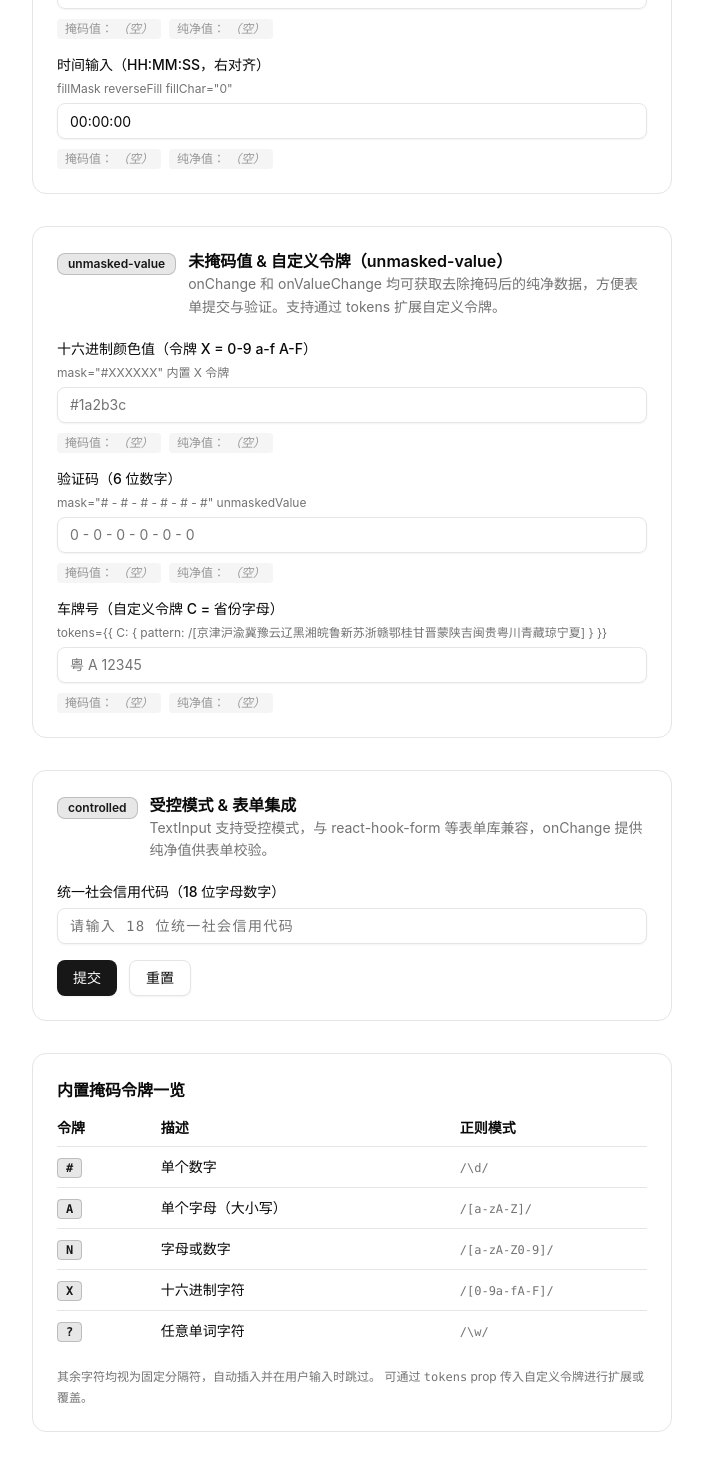
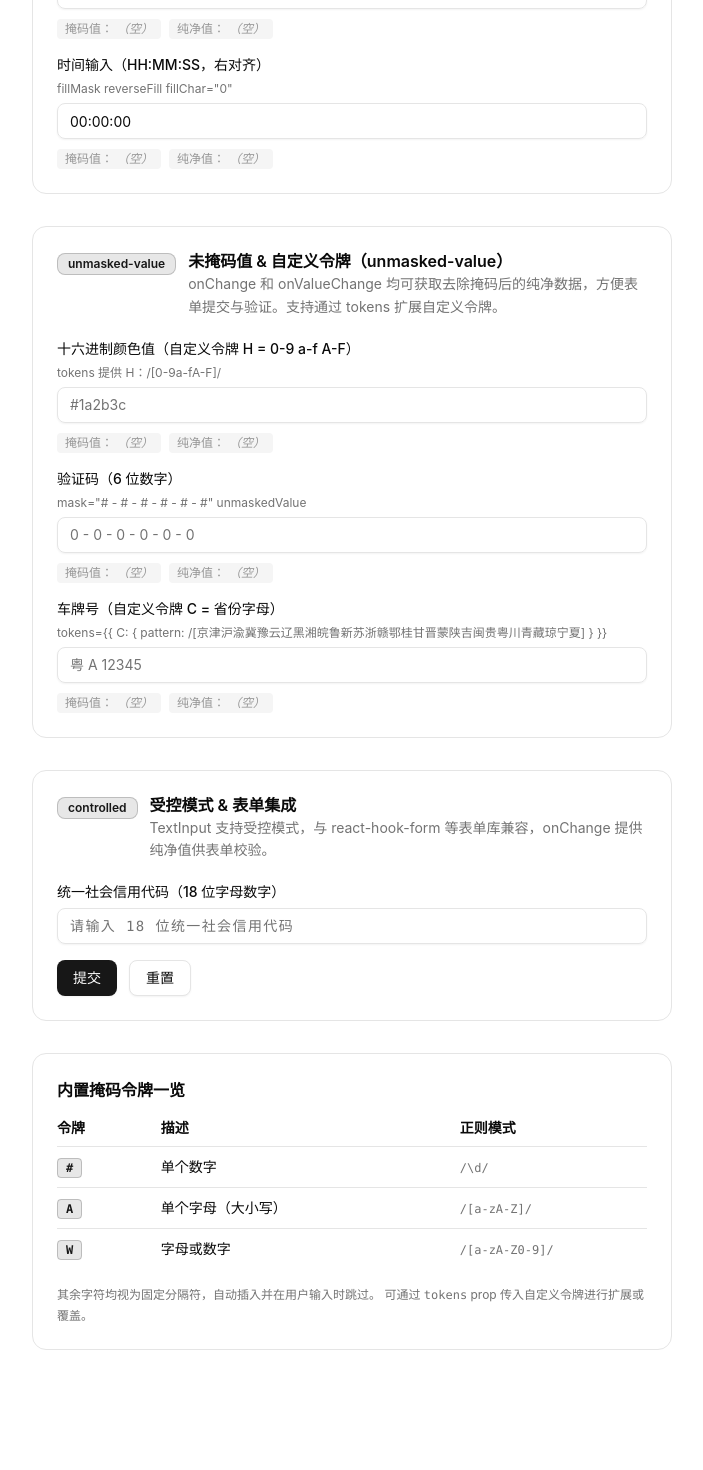
Before and after one commit to linc-soft/v0-linc-ui-react, a React (Vite) app: page / in a window 1280 px wide. Shown: the part 1419-2889 px from the top of the page, without its empty margins (288-991 px from the left). After the commit the page ends 2817 px from the top, so only its background shows below. Built offline with nearby package versions, Linux system fonts and the light colour scheme.

Commit message:
refactor(TextInput): 简化默认掩码令牌并更新相关示例
- 移除不常用的默认掩码令牌 X 和 ?，保留核心令牌 #、A，并将 N 重命名为 W

```diff
--- a/src/App.tsx
+++ b/src/App.tsx
@@ -100,7 +100,7 @@ function MaskDemo() {
         unmasked={date.raw}
       >
         <TextInput
-          mask="AAAA-?-##"
+          mask="####-##-##"
           placeholder="YYYY-MM-DD"
           onValueChange={(m, u) => setDate({ masked: m, raw: u })}
         />
@@ -261,13 +261,14 @@ function UnmaskedValueDemo() {
       description="onChange 和 onValueChange 均可获取去除掩码后的纯净数据，方便表单提交与验证。支持通过 tokens 扩展自定义令牌。"
     >
       <FieldRow
-        label="十六进制颜色值（令牌 X = 0-9 a-f A-F）"
-        hint='mask="#XXXXXX" 内置 X 令牌'
+        label="十六进制颜色值（自定义令牌 H = 0-9 a-f A-F）"
+        hint='tokens 提供 H：/[0-9a-fA-F]/'
         value={hex.masked}
         unmasked={hex.raw}
       >
         <TextInput
-          mask="#XXXXXX"
+          mask="#HHHHHH"
+          tokens={{ H: { pattern: /[0-9a-fA-F]/ } }}
           placeholder="#1a2b3c"
           onValueChange={(m, u) => setHex({ masked: m, raw: u })}
         />
@@ -326,7 +327,7 @@ function ControlledDemo() {
       <form onSubmit={handleSubmit} className="flex flex-col gap-4">
         <FieldRow label="统一社会信用代码（18 位字母数字）">
           <TextInput
-            mask="NNNNNNNNNNNNNNNNNN"
+            mask="WWWWWWWWWWWWWWWWWW"
             value={value}
             unmaskedValue
             onChange={(e) => setValue(e.target.value)}
@@ -372,9 +373,7 @@ function TokenReference() {
   const tokens = [
     { token: "#", desc: "单个数字", pattern: "/\\d/" },
     { token: "A", desc: "单个字母（大小写）", pattern: "/[a-zA-Z]/" },
-    { token: "N", desc: "字母或数字", pattern: "/[a-zA-Z0-9]/" },
-    { token: "X", desc: "十六进制字符", pattern: "/[0-9a-fA-F]/" },
-    { token: "?", desc: "任意单词字符", pattern: "/\\w/" },
+    { token: "W", desc: "字母或数字", pattern: "/[a-zA-Z0-9]/" },
   ]
 
   return (
--- a/src/components/linc-ui/TextInput/text-input.tsx
+++ b/src/components/linc-ui/TextInput/text-input.tsx
@@ -7,11 +7,9 @@ import { cn } from "@/lib/utils"
 
 /** 内置掩码令牌映射表 */
 export const DEFAULT_MASK_TOKENS: MaskTokenMap = {
-  "#": { pattern: /\d/ },           // 数字
-  A: { pattern: /[a-zA-Z]/ },      // 字母
-  N: { pattern: /[a-zA-Z0-9]/ },   // 字母或数字
-  X: { pattern: /[0-9a-fA-F]/ },   // 十六进制
-  "?": { pattern: /\w/ },           // 任意单词字符
+  "#": { pattern: /\d/ },
+  A: { pattern: /[a-zA-Z]/ },
+  W: { pattern: /[a-zA-Z0-9]/ },
 }
 
 export interface MaskToken {
@@ -180,7 +178,7 @@ export interface TextInputProps
   extends Omit<React.ComponentProps<"input">, "value" | "defaultValue" | "onChange"> {
   /**
    * 掩码模式字符串。
-   * 令牌字符（如 `#`、`A`、`N`）为可变输入位，其余字符为固定分隔符。
+   * 令牌字符（如 `#`、`A`、`W`）为可变输入位，其余字符为固定分隔符。
    * 示例：`"(###) ###-####"` 表示电话号码格式
    */
   mask?: string
@@ -291,12 +289,6 @@ const TextInput = React.forwardRef<HTMLInputElement, TextInputProps>(
       if (!mask) return rawChars.join("")
       return applyMask(rawChars, mask, tokens, fillChar, fillMask, reverseFill)
     }, [mask, rawChars, tokens, fillChar, fillMask, reverseFill])
-
-    // 计算未掩码值
-    const unmasked = React.useMemo(() => {
-      if (!mask) return maskedDisplay
-      return rawChars.join("")
-    }, [mask, rawChars, maskedDisplay])
 
     // 受控模式：外部 value 变化时同步 rawChars
     React.useEffect(() => {
```
